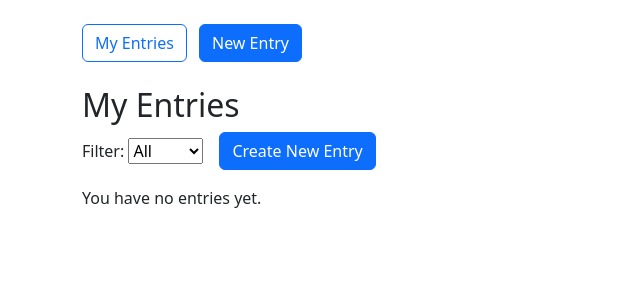
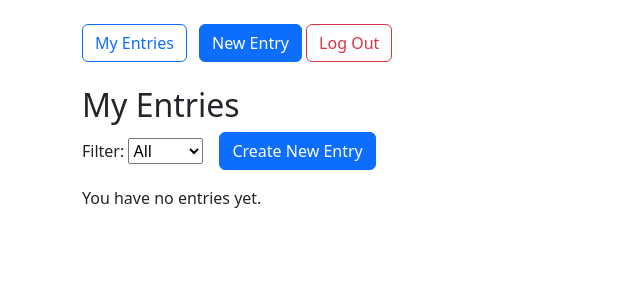
Before and after one commit to fattig-riddare-90/journeyman, a Django app: page /my/ in a window 1280 px wide. Shown: the top 300 px of the page, without its empty margins (0-640 px from the left). Run offline with Django 5.2, Linux system fonts and the light colour scheme; the visitor is signed in with stand-in values (Sample User, id 1); data that the repository does not hold is empty.

Commit message:
Add log out button to base.html

```diff
--- a/tracker/templates/tracker/base.html
+++ b/tracker/templates/tracker/base.html
@@ -12,6 +12,10 @@
          <nav class="mb-4">
             <a href="{% url 'my_entries' %}" class="btn btn-outline-primary me-2">My Entries</a>
             <a href="{% url 'create_entry' %}" class="btn btn-primary">New Entry</a>
+            <form method="post" action="{% url 'logout' %}" style="display:inline;">
+                {% csrf_token %}
+                <button type="submit" class="btn btn-outline-danger">Log Out</button>
+            </form>
          </nav>
 
          <!-- Content -->
```
